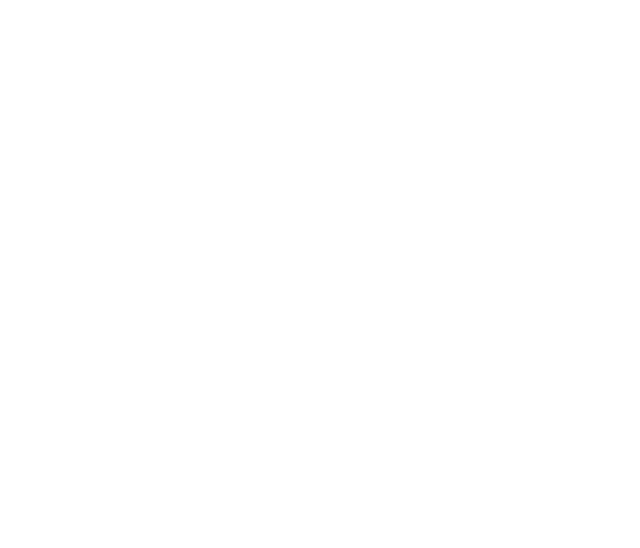
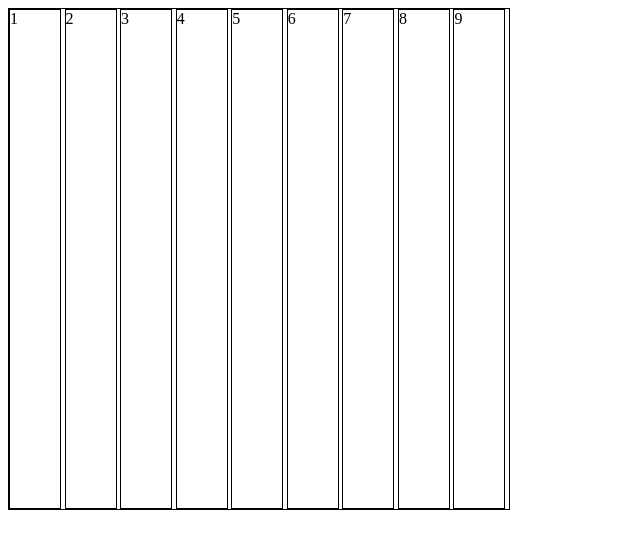
Before and after one commit to qblxx1337/grid, a plain HTML site: page 221/index.html in a window 1280 px wide. Shown: the whole page, without its empty margins (0-640 px from the left). Drawn offline with Linux system fonts and the light colour scheme.

Commit message:
end 1, 221

```diff
--- a/221/index.html
+++ b/221/index.html
@@ -4,8 +4,19 @@
     <meta charset="UTF-8">
     <meta name="viewport" content="width=device-width, initial-scale=1.0">
     <title>Document</title>
+    <link rel="stylesheet" href="style.css">
 </head>
 <body>
-
+    <div id="parent">
+        <div>1</div>
+        <div>2</div>
+        <div>3</div>
+        <div>4</div>
+        <div>5</div>
+        <div>6</div>
+        <div>7</div>
+        <div>8</div>
+        <div>9</div>
+    </div>
 </body>
 </html>
--- a/221/style.css
+++ b/221/style.css
@@ -0,0 +1,12 @@
+#parent {
+    display: grid;
+    width: 500px;
+    height: 500px;
+    border: 1px solid;
+    grid-template-columns: repeat(9,1fr);
+}
+
+div {
+    width: 50px;
+    border: 1px solid;
+}
```
